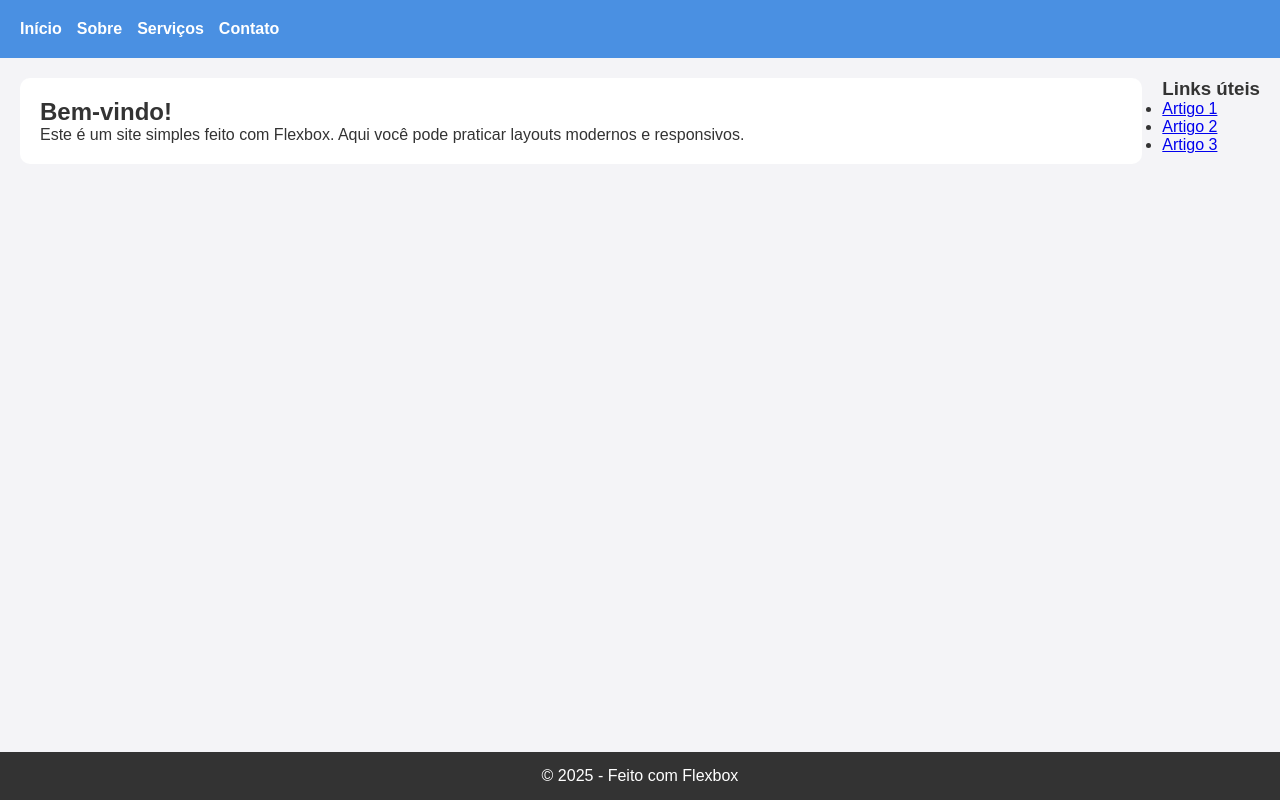
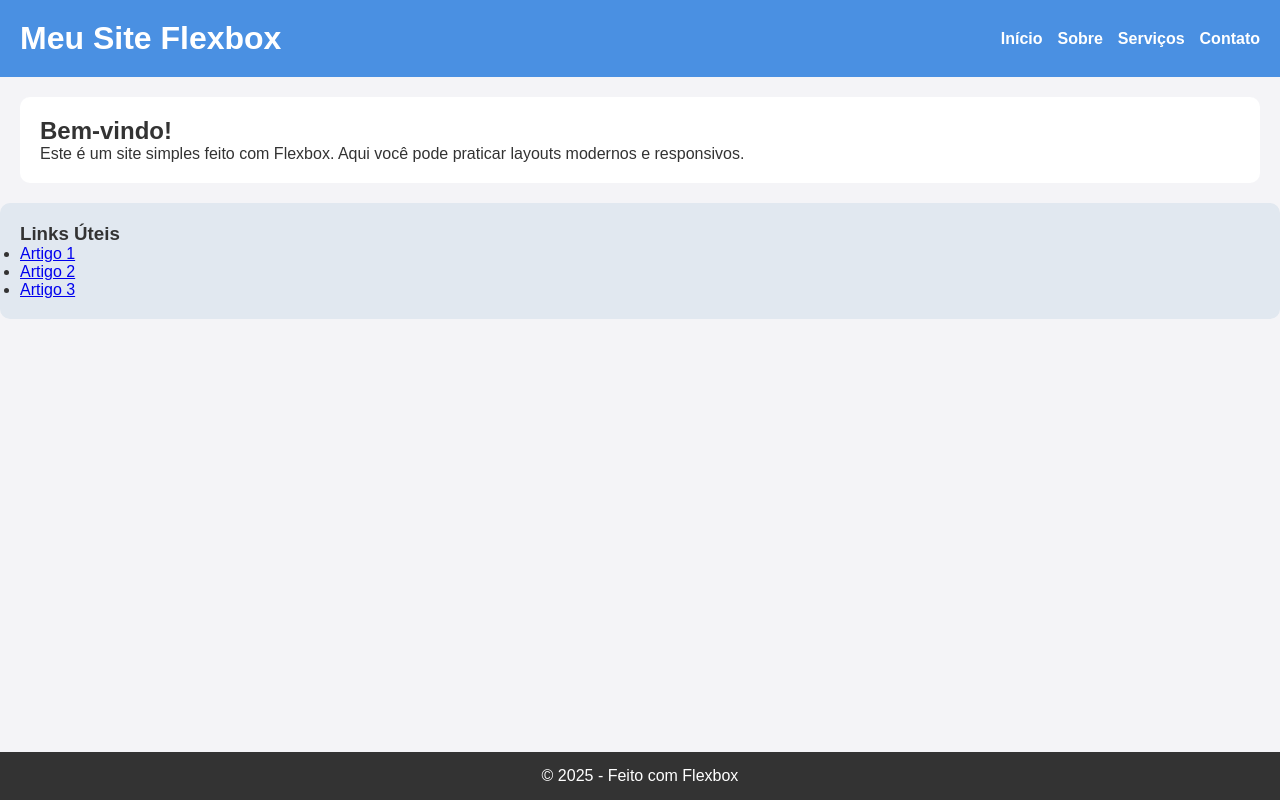
Before and after one commit to Ayrlla/site-flex-box, a plain HTML site: page index.html in a window 1280 px wide. Drawn offline with Linux system fonts and the light colour scheme.

Commit message:
atualizei o html

```diff
--- a/index.html
+++ b/index.html
@@ -1,15 +1,16 @@
 <!DOCTYPE html>
-<html lang="pt-BR">
+<html lang="pt-br">
 <head>
   <meta charset="UTF-8">
   <meta name="viewport" content="width=device-width, initial-scale=1.0">
+  <title>Site com Flexbox</title>
   <link rel="stylesheet" href="css/style.css">
-    <title>Meu Site Flex</title>
 </head>
 <body>
 
-    <!--CABEÇALHO (NAVBAR)-->
+  <!-- Cabeçalho (navbar) -->
   <header class="header">
+    <h1>Meu Site Flexbox</h1>
     <nav class="menu">
       <ul>
         <li><a href="#">Início</a></li>
@@ -20,16 +21,17 @@
     </nav>
   </header>
 
-    <!--CONTEÚDO PRINCIPAL-->
+  <!-- Conteúdo principal -->
   <main class="main">
     <section class="content">
       <h2>Bem-vindo!</h2>
       <p>Este é um site simples feito com Flexbox. Aqui você pode praticar layouts modernos e responsivos.</p>
     </section>
+    </main>
 
-
-    <aside class="#sidebar">
-        <h3>Links úteis</h3>
+    <!-- Barra lateral -->
+    <aside class="sidebar">
+      <h3>Links Úteis</h3>
       <ul>
         <li><a href="#">Artigo 1</a></li>
         <li><a href="#">Artigo 2</a></li>
@@ -38,7 +40,7 @@
     </aside>
   </main>
 
-    <!---RODAPÉ-->
+  <!-- Rodapé -->
   <footer class="footer">
     <p>&copy; 2025 - Feito com Flexbox</p>
   </footer>
```
Lines whose indentation alone changed are shown as unchanged.
